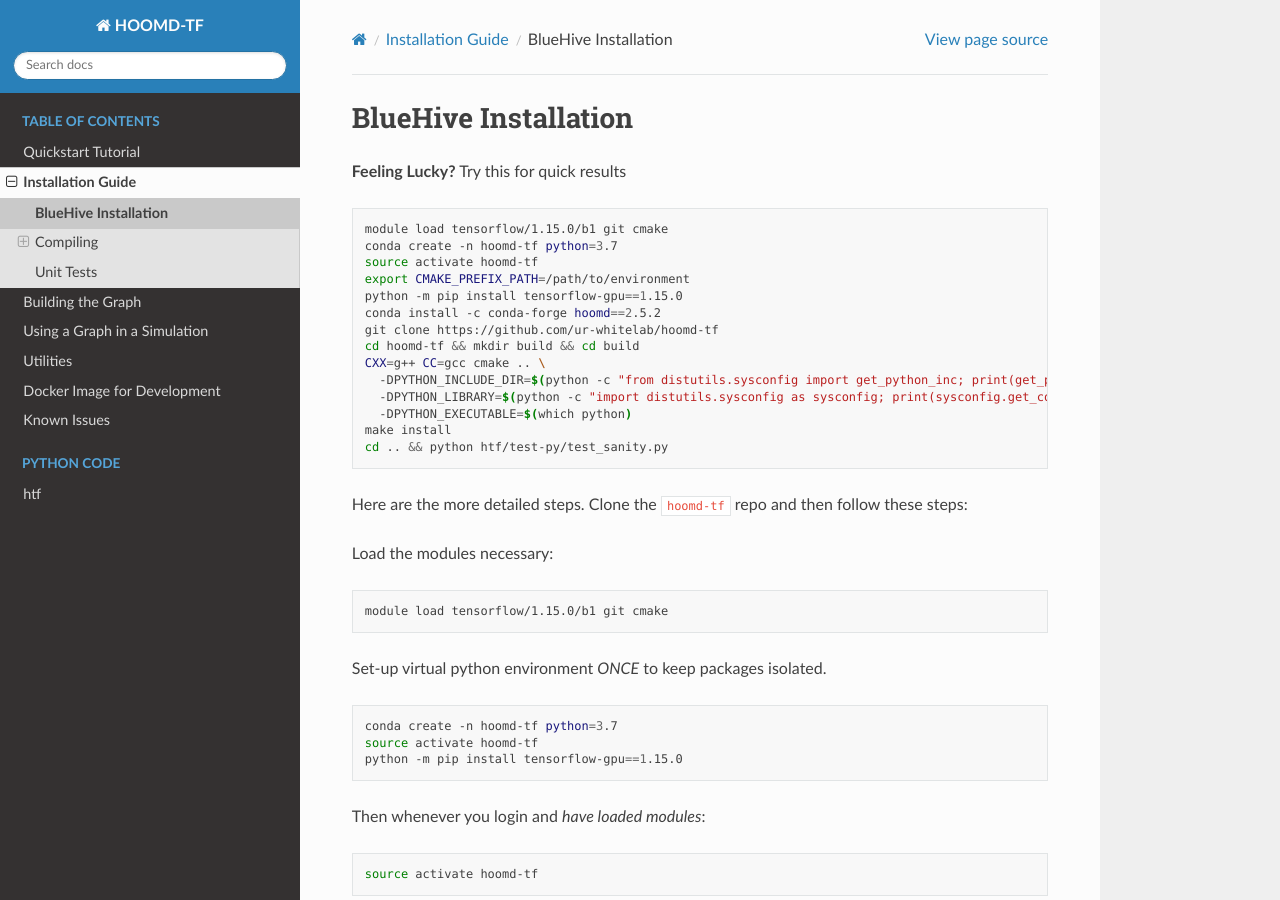
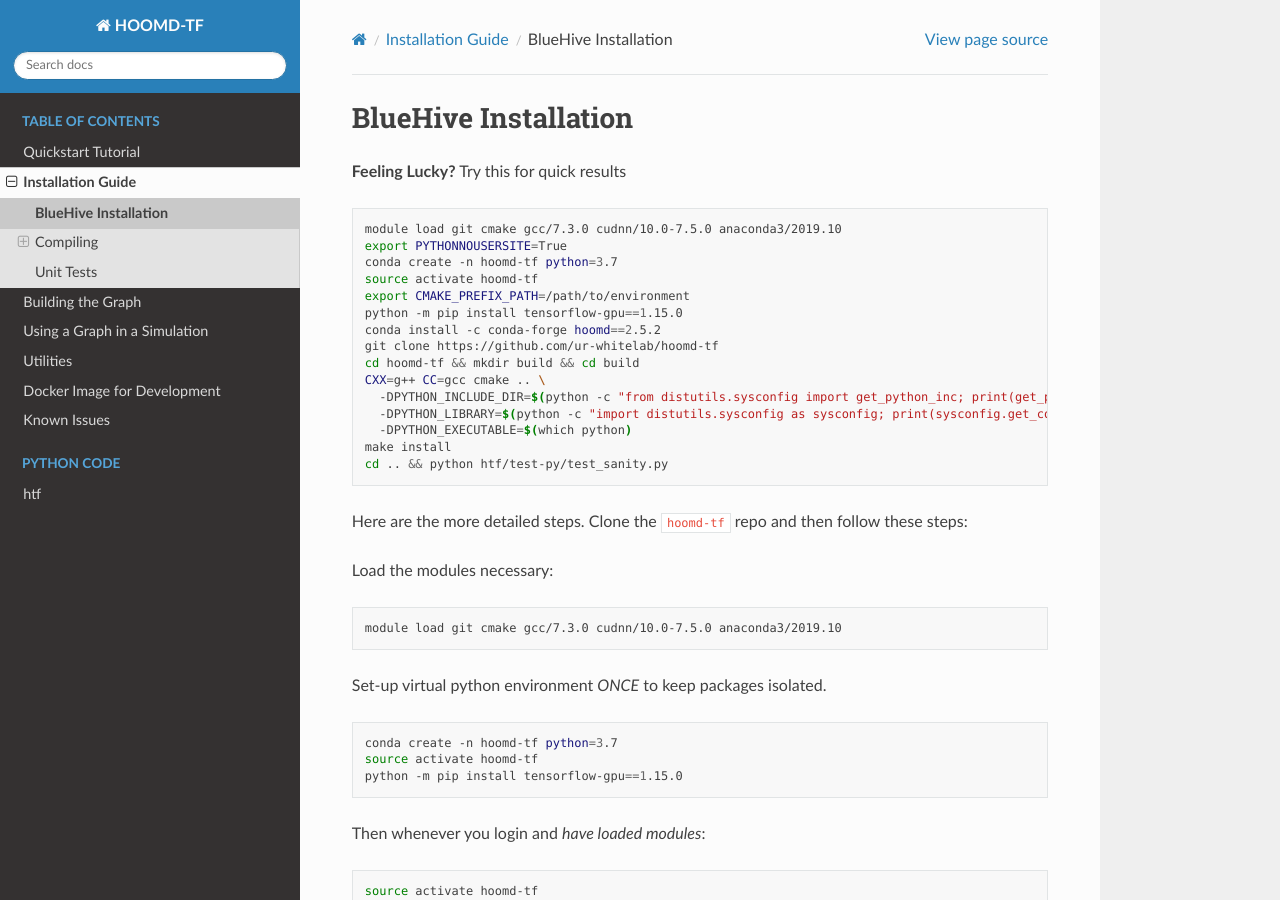
Before and after one commit to ur-whitelab/hoomd-tf, a Sphinx documentation site: the page built from sphinx-docs/source/compilation.rst, in a window 1280 px wide and 900 px high. Built offline with Sphinx 7.4.7 and the Read the Docs theme 2.0.0, drawn with Linux system fonts in a browser that asks for light colours.

Commit message:
Update BlueHive install instructions

```diff
--- a/sphinx-docs/source/compilation.rst
+++ b/sphinx-docs/source/compilation.rst
@@ -7,7 +7,8 @@
 
 .. code:: bash
 
-    module load tensorflow/1.15.0/b1 git cmake
+    module load git cmake gcc/7.3.0 cudnn/10.0-7.5.0 anaconda3/2019.10
+    export PYTHONNOUSERSITE=True
     conda create -n hoomd-tf python=3.7
     source activate hoomd-tf
     export CMAKE_PREFIX_PATH=/path/to/environment
@@ -29,7 +30,7 @@
 
 .. code:: bash
 
-    module load tensorflow/1.15.0/b1 git cmake
+    module load git cmake gcc/7.3.0 cudnn/10.0-7.5.0 anaconda3/2019.10
 
 Set-up virtual python environment *ONCE* to keep packages isolated.
 
```
